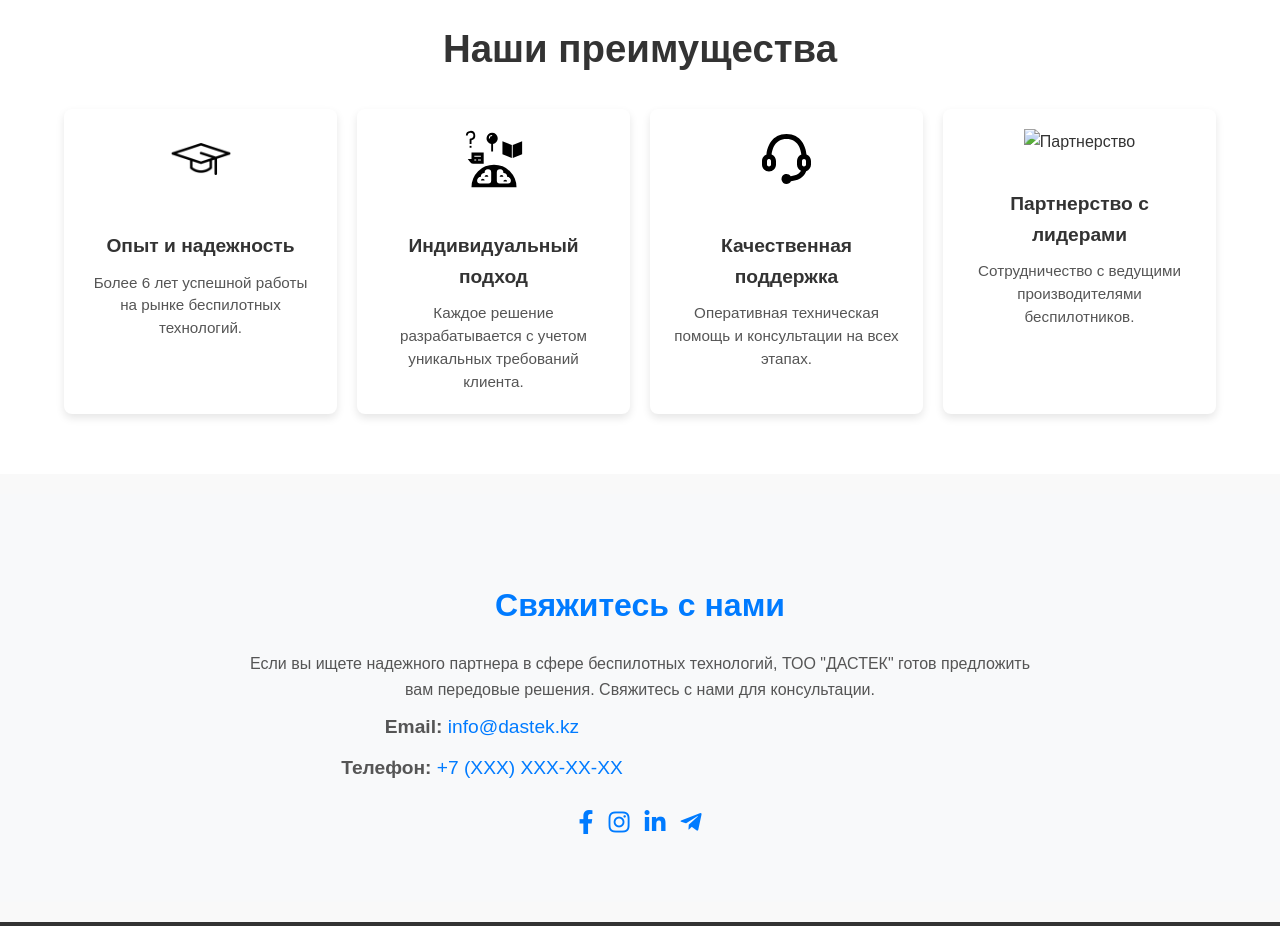
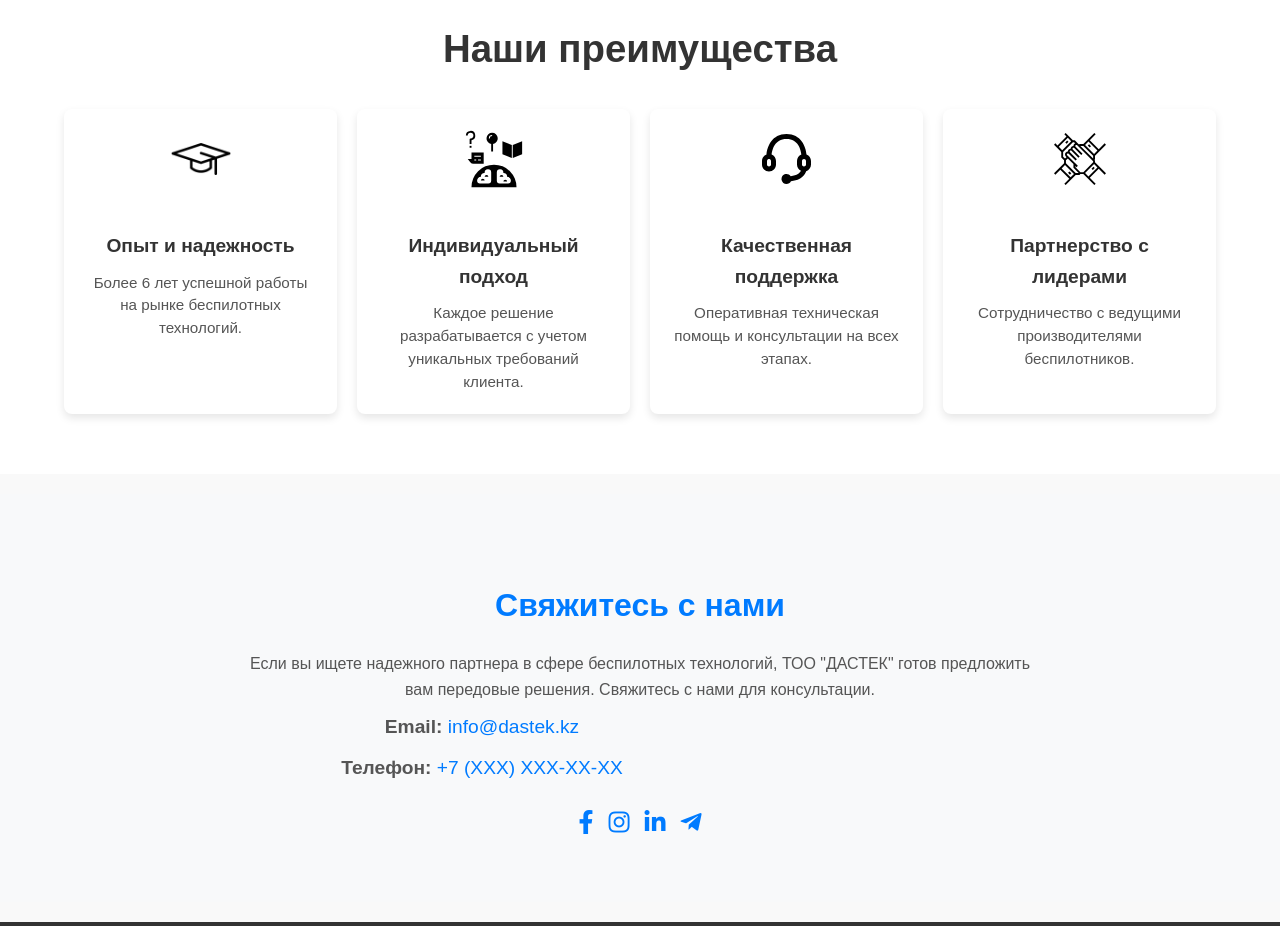
Before and after one commit to Akking05/dastek, a plain HTML site: page index.html in a window 1280 px wide. Shown: the part 3140-4066 px from the top of the page. Drawn offline with Linux system fonts and the light colour scheme; the site is published under a folder, as on GitHub Pages, so addresses that start at the root find nothing.

Commit message:
Update index.html

```diff
--- a/index.html
+++ b/index.html
@@ -146,7 +146,7 @@
 										<p>Оперативная техническая помощь и консультации на всех этапах.</p>
 								</div>
 								<div class="advantage-item">
-										<img src="/img/partnership.svg" alt="Партнерство" class="advantage-icon">
+										<img src="./img/partnership.svg" alt="Партнерство" class="advantage-icon">
 										<h3>Партнерство с лидерами</h3>
 										<p>Сотрудничество с ведущими производителями беспилотников.</p>
 								</div>
```
